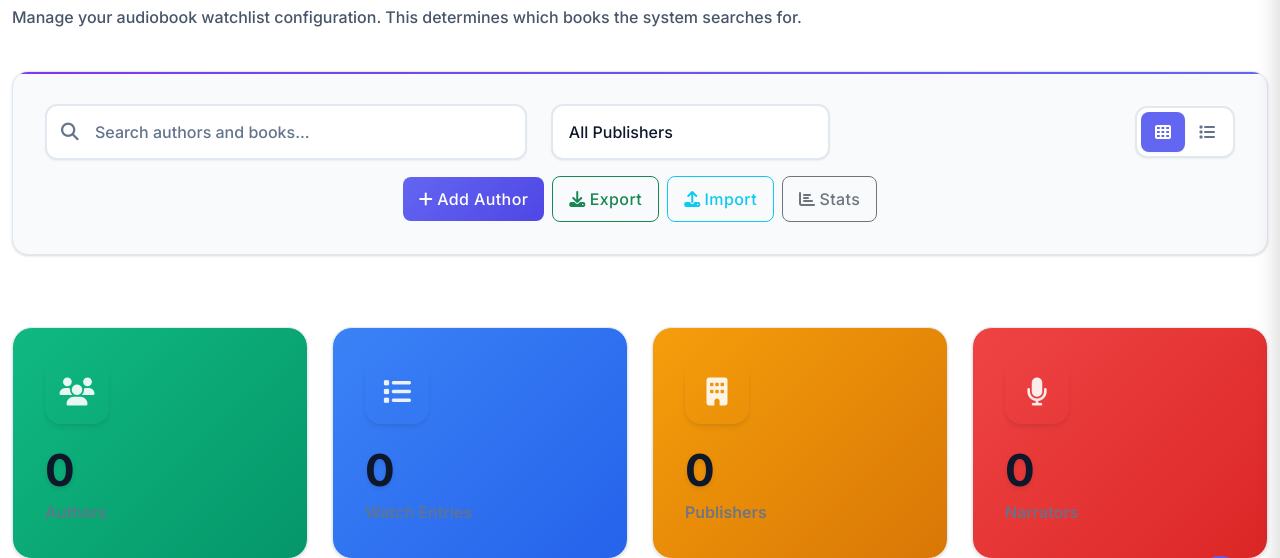
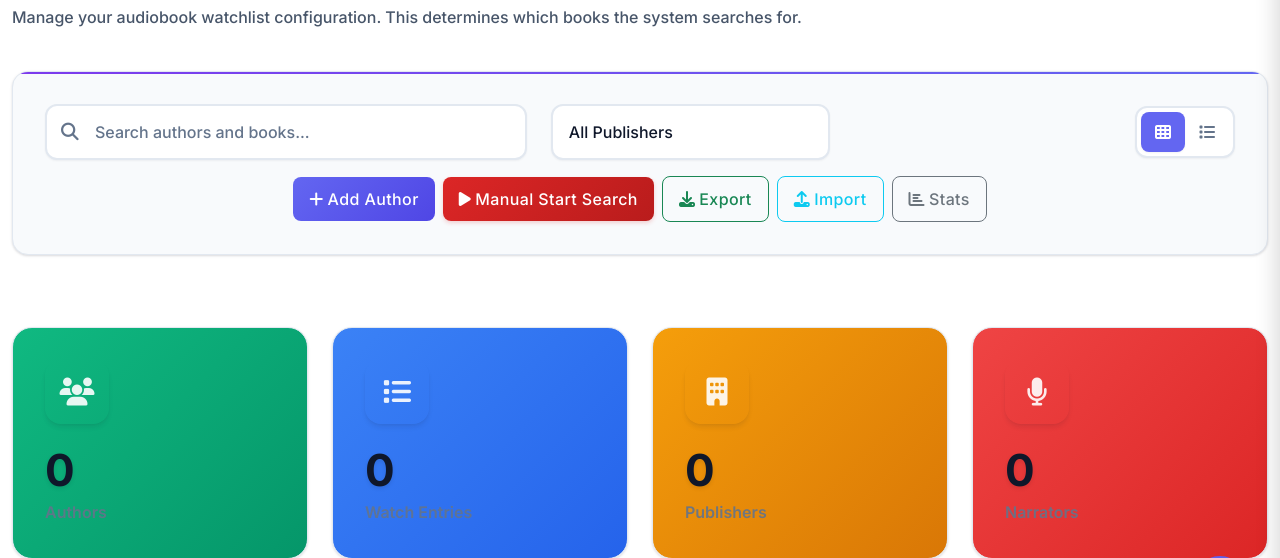
Before and after one commit to H2OKing89/AudiobookStalkerr, a FastAPI app: page /config in a window 1280 px wide. Shown: the part 156-714 px from the top of the page. Run offline with FastAPI, Linux system fonts and the light colour scheme; some libraries are stand-ins or nearby versions.

Commit message:
feat: Implement manual audiobook search functionality with modal confirmation and background processing

```diff
--- a/src/audiostracker/web/app.py
+++ b/src/audiostracker/web/app.py
@@ -628,107 +628,74 @@ async def import_collection(import_data: dict):
         logger.error(f"Error importing collection: {e}")
         raise HTTPException(status_code=500, detail=str(e))
 
-@app.get("/api/export/ical/{asin}")
-async def export_single_audiobook_ical(asin: str):
-    """Export a single audiobook as iCal file"""
+@app.post("/api/manual-start")
+async def manual_start():
+    """Manually trigger the audiobook search process"""
     try:
-        # Get the audiobook from database (same query as the main page uses)
-        with get_connection() as conn:
-            cursor = conn.cursor()
-            cursor.execute("""
-                SELECT asin, title, author, series, series_number, narrator,
-                       publisher, release_date, merchandising_summary
-                FROM audiobooks
-                WHERE asin = ?
-            """, (asin,))
+        import subprocess
+        import threading
+        from pathlib import Path
 
-            row = cursor.fetchone()
-            if not row:
-                raise HTTPException(status_code=404, detail="Audiobook not found")
+        # Path to the main.py script
+        main_script = Path(__file__).parent.parent / "main.py"
 
-            # Convert to dict using row names (since we use row_factory = sqlite3.Row)
-            audiobook = {
-                'asin': row['asin'],
-                'title': row['title'],
-                'author': row['author'],
-                'series': row['series'],
-                'series_number': row['series_number'],
-                'narrator': row['narrator'],
-                'publisher': row['publisher'],
-                'release_date': row['release_date'],
-                'merchandising_summary': row['merchandising_summary']
-            }
+        if not main_script.exists():
+            raise HTTPException(status_code=500, detail="Main script not found")
 
-        # Create iCal content using the simple fallback implementation
-        ical_content = create_simple_ical_event(audiobook)
+        # Function to run the script in background
+        def run_script():
+            try:
+                # Get the project root directory
+                project_root = Path(__file__).parent.parent.parent  # /home/quentin/dev/audiobook_feed
+                logger.info(f"Running manual search from directory: {project_root}")
 
-        # Create filename
-        safe_title = "".join(c for c in audiobook['title'] if c.isalnum() or c in (' ', '-', '_')).rstrip()
-        if not safe_title:
-            safe_title = f"audiobook_{asin}"
-        filename = f"{safe_title}.ics"
+                # Run the main.py script directly (it now handles imports properly)
+                result = subprocess.run(
+                    [sys.executable, str(main_script)],
+                    cwd=str(project_root),
+                    capture_output=True,
+                    text=True,
+                    timeout=600  # 10 minute timeout
+                )
 
-        # Return as downloadable file
-        return StreamingResponse(
-            io.BytesIO(ical_content.encode('utf-8')),
-            media_type="text/calendar",
-            headers={"Content-Disposition": f"attachment; filename={filename}"}
-        )
+                if result.returncode == 0:
+                    logger.info("Manual search completed successfully")
+                    logger.info(f"Output: {result.stdout}")
+                else:
+                    logger.error(f"Manual search failed with return code {result.returncode}")
+                    logger.error(f"Error: {result.stderr}")
+
+            except subprocess.TimeoutExpired:
+                logger.error("Manual search timed out after 10 minutes")
+            except Exception as e:
+                logger.error(f"Error running manual search: {e}")
+
+        # Start the script in a background thread
+        thread = threading.Thread(target=run_script, daemon=True)
+        thread.start()
+
+        return {
+            "success": True,
+            "message": "Manual audiobook search started successfully. Check the logs for progress."
+        }
 
     except Exception as e:
-        logger.error(f"Error exporting iCal for ASIN {asin}: {e}")
-        raise HTTPException(status_code=500, detail="Failed to export iCal")
+        logger.error(f"Error starting manual search: {e}")
+        raise HTTPException(status_code=500, detail=str(e))
 
-@app.get("/debug")
-async def debug_endpoint():
-    """Debug endpoint to check data"""
-    data = load_audiobooks()
-    stats = get_stats(data)
+@app.get("/api/manual-start/test")
+async def manual_start_test():
+    """Test endpoint to verify manual start API is working"""
+    try:
+        from pathlib import Path
+        main_script = Path(__file__).parent.parent / "main.py"
 
-    return {
-        "data_structure": {
-            "type": type(data).__name__,
-            "keys": list(data.keys()) if isinstance(data, dict) else "not_dict",
-            "audiobooks_keys": list(data.get("audiobooks", {}).keys()) if "audiobooks" in data else "no_audiobooks_key",
-            "author_count": len(data.get("audiobooks", {}).get("author", {})) if "audiobooks" in data else 0
-        },
-        "first_author": list(data.get("audiobooks", {}).get("author", {}).keys())[:1] if "audiobooks" in data else [],
-        "stats": stats
-    }
-
-@app.get("/debug/template")
-async def debug_template():
-    """Debug what gets passed to template"""
-    data = load_audiobooks()
-    stats = get_stats(data)
-
-    return HTMLResponse(f"""
-    <html>
-    <head><title>Template Debug</title></head>
-    <body>
-        <h1>Template Debug</h1>
-        <h2>Raw Data</h2>
-        <pre>{json.dumps(data, indent=2)}</pre>
-
-        <h2>Stats</h2>
-        <pre>{json.dumps(stats, indent=2)}</pre>
-
-        <script>
-            console.log('Data:', {json.dumps(data)});
-            console.log('Stats:', {json.dumps(stats)});
-
-            window.initialData = {json.dumps(data)};
-            window.initialStats = {json.dumps(stats)};
-
-            console.log('Authors count:', Object.keys(window.initialData.audiobooks.author).length);
-        </script>
-    </body>
-    </html>
-    """)
-
-@app.get("/test")
-async def test_page():
-    """Simple test page"""
-    with open(BASE_DIR.parent.parent / "test_minimal.html", "r") as f:
-        content = f.read()
-    return HTMLResponse(content)
+        return {
+            "success": True,
+            "message": "Manual start API is working",
+            "main_script_exists": main_script.exists(),
+            "main_script_path": str(main_script)
+        }
+    except Exception as e:
+        logger.error(f"Error in manual start test: {e}")
+        raise HTTPException(status_code=500, detail=str(e))
--- a/src/audiostracker/web/static/css/config.css
+++ b/src/audiostracker/web/static/css/config.css
@@ -97,6 +97,58 @@
     --gradient-primary: linear-gradient(135deg, var(--primary-500) 0%, var(--primary-600) 100%);
     --gradient-secondary: linear-gradient(135deg, var(--secondary-100) 0%, var(--secondary-200) 100%);
     --gradient-accent: linear-gradient(135deg, var(--accent-violet) 0%, var(--primary-500) 100%);
+}
+
+/* Manual Start Button Styling */
+.btn-danger {
+    background: linear-gradient(135deg, #dc2626 0%, #b91c1c 100%);
+    border: none;
+    color: white;
+    font-weight: 500;
+    transition: all 0.3s ease;
+    box-shadow: 0 2px 4px rgba(220, 38, 38, 0.2);
+}
+
+.btn-danger:hover {
+    background: linear-gradient(135deg, #b91c1c 0%, #991b1b 100%);
+    transform: translateY(-1px);
+    box-shadow: 0 4px 8px rgba(220, 38, 38, 0.3);
+    color: white;
+}
+
+.btn-danger:active {
+    transform: translateY(0);
+    box-shadow: 0 2px 4px rgba(220, 38, 38, 0.2);
+}
+
+.btn-danger:focus {
+    box-shadow: 0 0 0 3px rgba(220, 38, 38, 0.2);
+    color: white;
+}
+
+/* Manual Start Modal Styling */
+.manual-start-modal .modal-body {
+    padding: 2rem;
+}
+
+.manual-start-modal .alert {
+    border-radius: 8px;
+    border: none;
+}
+
+.manual-start-modal .alert-info {
+    background: linear-gradient(135deg, #dbeafe 0%, #bfdbfe 100%);
+    color: #1e40af;
+}
+
+.manual-start-modal .alert-warning {
+    background: linear-gradient(135deg, #fef3c7 0%, #fde68a 100%);
+    color: #92400e;
+}
+
+.manual-start-modal .fa-play {
+    color: #dc2626;
+    text-shadow: 0 2px 4px rgba(220, 38, 38, 0.2);
 }
 
 /* Auto Dark Mode - Enhanced */
--- a/src/audiostracker/web/static/js/modules/modals.js
+++ b/src/audiostracker/web/static/js/modules/modals.js
@@ -315,6 +315,79 @@ class ModalsModule {
         };
 
         return bsModal;
+    }
+
+    showManualStartModal() {
+        // Fallback for generateId if not available
+        const generateIdFallback = (prefix = 'id') => `${prefix}-${Date.now()}-${Math.random().toString(36).substr(2, 9)}`;
+        const modalId = (typeof generateId === 'function') ? generateId('modal') : generateIdFallback('modal');
+        const content = `
+            <div class="text-center">
+                <div class="mb-4">
+                    <i class="fas fa-play fa-3x text-danger mb-3"></i>
+                    <h5>Manual Audiobook Search</h5>
+                    <p class="text-muted mb-0">
+                        This will manually run the audiobook search process, which will:
+                    </p>
+                </div>
+                <div class="alert alert-info text-start mb-4">
+                    <ul class="mb-0">
+                        <li>Search Audible for new releases from all configured authors</li>
+                        <li>Update the database with any new upcoming audiobooks</li>
+                        <li>Send notifications if configured</li>
+                        <li>Export iCal files if enabled</li>
+                    </ul>
+                </div>
+                <div class="alert alert-warning text-start">
+                    <i class="fas fa-exclamation-triangle me-2"></i>
+                    <strong>Note:</strong> This process may take several minutes depending on the number of authors configured.
+                </div>
+            </div>
+        `;
+
+        const footer = `
+            <button type="button" class="btn btn-secondary" data-bs-dismiss="modal">
+                <i class="fas fa-times me-1"></i>Cancel
+            </button>
+            <button type="button" class="btn btn-danger" onclick="confirmManualStart()">
+                <i class="fas fa-play me-1"></i>Start Search
+            </button>
+        `;
+
+        const modal = this.createModal(modalId, 'Confirm Manual Start', content, {
+            size: 'lg',
+            centered: true,
+            footer: footer
+        });
+
+        // Add manual start modal class for styling
+        modal.classList.add('manual-start-modal');
+
+        // Add the confirmManualStart function to the modal
+        window.confirmManualStart = () => {
+            // Close the modal
+            const bsModal = bootstrap.Modal.getInstance(modal);
+            if (bsModal) {
+                bsModal.hide();
+            }
+
+            // Run the manual start
+            if (typeof runManualStart === 'function') {
+                runManualStart();
+            } else if (typeof window.runManualStart === 'function') {
+                window.runManualStart();
+            } else {
+                console.error('runManualStart function not found');
+                showToast('Error: Manual start function not available', 'error');
+            }
+        };
+
+        this.showModal(modal, {
+            backdrop: 'static',
+            keyboard: true
+        });
+
+        return modal;
     }
 
     showImportModal() {
--- a/src/audiostracker/web/templates/config.html
+++ b/src/audiostracker/web/templates/config.html
@@ -248,6 +248,9 @@
                                         title="Save All Changes" style="display: none;">
                                     <i class="fas fa-save me-1"></i>Save Changes
                                 </button>
+                                <button class="btn btn-danger" onclick="showManualStartConfirmation()" title="Manually run the audiobook search">
+                                    <i class="fas fa-play me-1"></i>Manual Start Search
+                                </button>
                                 <button class="btn btn-outline-success" onclick="exportCollection()">
                                     <i class="fas fa-download me-1"></i>Export
                                 </button>
@@ -460,6 +463,61 @@
         window.initialData = JSON.parse('{{ audiobooks|tojson|safe }}');
         window.initialStats = JSON.parse('{{ stats|tojson|safe }}');
 
+        // Manual Start functionality
+        function showManualStartConfirmation() {
+            if (window.modals && typeof window.modals.showManualStartModal === 'function') {
+                window.modals.showManualStartModal();
+            } else {
+                // Fallback using browser confirm
+                if (confirm('Are you sure you want to manually run the audiobook search? This will search Audible for new releases from all configured authors and may take several minutes.')) {
+                    runManualStart();
+                }
+            }
+        }
+
+        // Make the function available globally
+        window.showManualStartConfirmation = showManualStartConfirmation;
+
+        async function runManualStart() {
+            try {
+                // Show loading state
+                showLoading(true);
+                showToast('Starting manual audiobook search...', 'info');
+
+                const response = await fetch('/api/manual-start', {
+                    method: 'POST',
+                    headers: {
+                        'Content-Type': 'application/json'
+                    }
+                });
+
+                if (!response.ok) {
+                    throw new Error(`HTTP ${response.status}: ${response.statusText}`);
+                }
+
+                const result = await response.json();
+
+                if (result.success) {
+                    showToast(result.message || 'Manual search completed successfully!', 'success');
+                    // Optionally refresh the page data
+                    if (window.app && window.app.refreshData) {
+                        setTimeout(() => window.app.refreshData(), 2000);
+                    }
+                } else {
+                    throw new Error(result.error || 'Manual search failed');
+                }
+
+            } catch (error) {
+                console.error('Manual start failed:', error);
+                showToast(`Manual search failed: ${error.message}`, 'error');
+            } finally {
+                showLoading(false);
+            }
+        }
+
+        // Make runManualStart available globally
+        window.runManualStart = runManualStart;
+
         // Initialize the main application
         document.addEventListener('DOMContentLoaded', () => {
             // Prevent double initialization
```
Also changed, not shown: src/audiostracker/main.py (+24 -6 lines).
